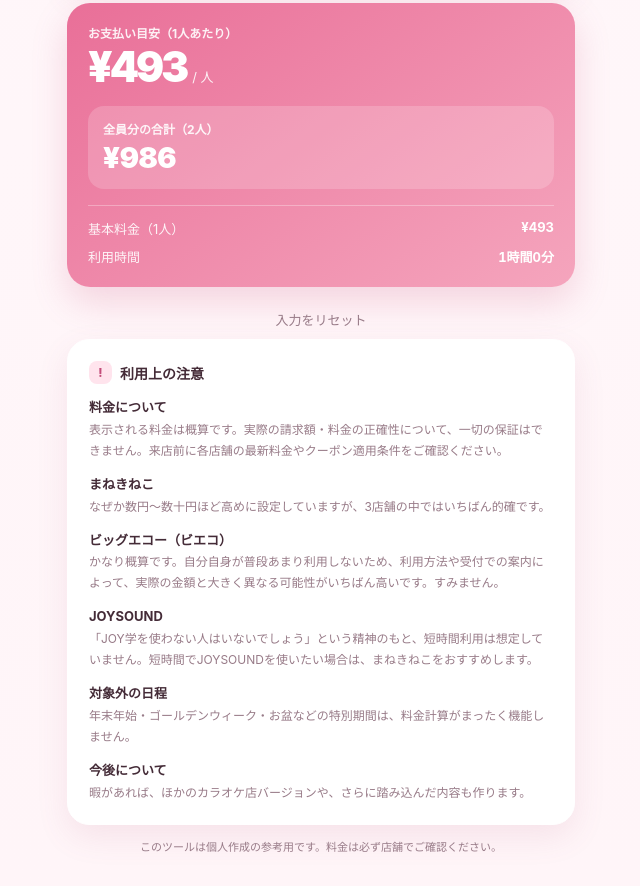
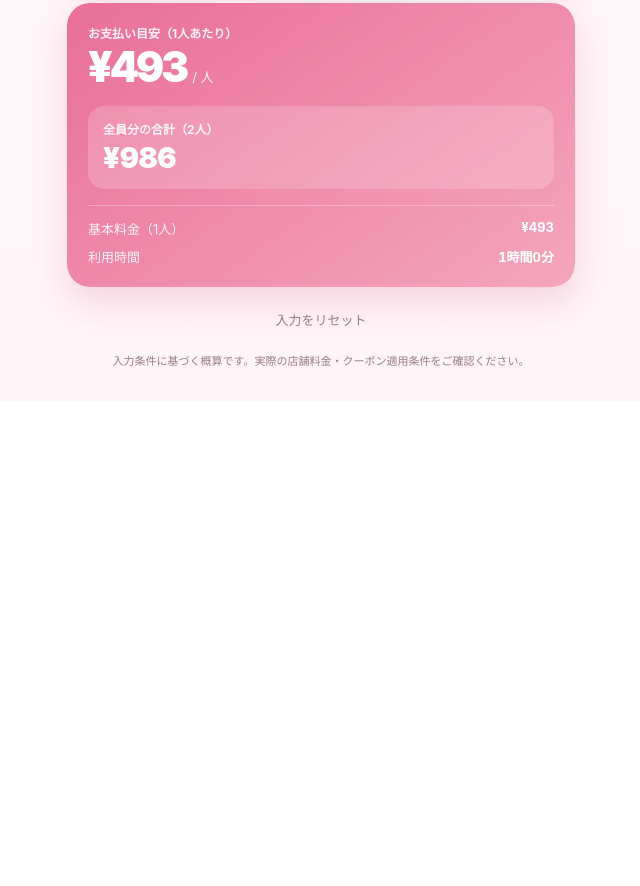
Before and after one commit to Attsuu2238/karaoke-calculator, a plain HTML site: page index.html in a window 1280 px wide. Shown: the part 895-1781 px from the top of the page, without its empty margins (319-959 px from the left). After the commit the page ends 1296 px from the top, so only its background shows below. Drawn offline with Linux system fonts and the light colour scheme.

Commit message:
Add files via upload

```diff
--- a/index.html
+++ b/index.html
@@ -11,7 +11,7 @@
 .wrap{max-width:540px;margin:0 auto;padding:20px 16px calc(30px + env(safe-area-inset-bottom))}header{padding:12px 4px 20px}.eyebrow{font-size:11px;letter-spacing:.14em;color:#c34d7a;font-weight:900}.title{font-size:28px;line-height:1.25;margin:7px 0 6px;font-weight:900;letter-spacing:-.04em}.sub{color:var(--muted);font-size:13px;margin:0}
 .panel{background:var(--card);border:1px solid #fff;border-radius:22px;padding:18px;margin:0 0 13px;box-shadow:var(--shadow)}.section-title{font-size:14px;font-weight:850;margin:0 0 12px;display:flex;align-items:center;gap:8px}.num{display:inline-grid;place-items:center;width:23px;height:23px;border-radius:8px;background:var(--accent2);color:#c34d7a;font-size:12px}
 .seg{display:grid;grid-template-columns:repeat(2,minmax(0,1fr));gap:8px}.seg.three{grid-template-columns:repeat(3,minmax(0,1fr))}.seg button,.coupon button{border:1.5px solid var(--line);background:#fff;border-radius:13px;padding:12px 7px;font-size:14px;font-weight:800;color:var(--muted);cursor:pointer;min-height:47px}.seg button.active,.coupon button.active{border-color:var(--accent);background:var(--accent2);color:#bd4e78}.hint{font-size:12px;color:var(--muted);margin:9px 2px 0;line-height:1.55}.people-row{display:flex;align-items:center;gap:12px}.people-row input,.time-row input{border:1.5px solid var(--line);border-radius:13px;padding:12px 10px;font-size:19px;font-weight:800;text-align:center;color:var(--ink);background:#fffafd;outline:none}.people-row input{width:120px}.time-row{display:grid;grid-template-columns:1fr auto 1fr auto;align-items:center;gap:8px}.time-row input{width:100%;min-width:0}.people-row input:focus,.time-row input:focus{border-color:var(--accent)}.unit{font-size:13px;color:var(--muted);font-weight:750}.coupon{display:grid;grid-template-columns:repeat(4,1fr);gap:7px}.coupon button{font-size:13px;padding:10px 2px}
-.result{background:linear-gradient(145deg,#e96f98,#f5a5bd);color:#fff;border-radius:23px;padding:21px;box-shadow:0 15px 35px rgba(205,91,132,.22);margin-top:16px}.result-label{font-size:12px;opacity:.9;font-weight:750}.amount{font-size:42px;font-weight:950;letter-spacing:-.04em;margin:5px 0 0;font-variant-numeric:tabular-nums}.per{font-size:13px;opacity:.9;margin-left:5px}.group-total{margin-top:14px;padding:14px 15px;border-radius:16px;background:rgba(255,255,255,.18)}.group-label{font-size:12px;opacity:.9;font-weight:750}.group-amount{font-size:29px;font-weight:950;margin-top:3px;font-variant-numeric:tabular-nums}.breakdown{margin-top:16px;padding-top:13px;border-top:1px solid rgba(255,255,255,.3);display:grid;gap:9px}.line{display:flex;justify-content:space-between;gap:12px;font-size:13px}.line span:first-child{opacity:.9}.line strong{font-variant-numeric:tabular-nums}.usage-notes{font-size:12px;line-height:1.75;color:var(--muted)}.usage-notes p{margin:0 0 12px}.usage-notes p:last-child{margin-bottom:0}.usage-notes strong{color:var(--ink);font-size:13px}.notice{background:#fff0f5;border:1px solid #f6cad9;color:#a64d70;padding:13px;border-radius:14px;font-size:13px;line-height:1.6}.reset{display:block;margin:13px auto 0;border:0;background:transparent;color:var(--muted);font-size:13px;padding:10px 18px;cursor:pointer}.note{font-size:11px;color:var(--muted);text-align:center;line-height:1.6;margin:14px 8px 0}.hidden{display:none!important}
+.result{background:linear-gradient(145deg,#e96f98,#f5a5bd);color:#fff;border-radius:23px;padding:21px;box-shadow:0 15px 35px rgba(205,91,132,.22);margin-top:16px}.result-label{font-size:12px;opacity:.9;font-weight:750}.amount{font-size:42px;font-weight:950;letter-spacing:-.04em;margin:5px 0 0;font-variant-numeric:tabular-nums}.per{font-size:13px;opacity:.9;margin-left:5px}.group-total{margin-top:14px;padding:14px 15px;border-radius:16px;background:rgba(255,255,255,.18)}.group-label{font-size:12px;opacity:.9;font-weight:750}.group-amount{font-size:29px;font-weight:950;margin-top:3px;font-variant-numeric:tabular-nums}.breakdown{margin-top:16px;padding-top:13px;border-top:1px solid rgba(255,255,255,.3);display:grid;gap:9px}.line{display:flex;justify-content:space-between;gap:12px;font-size:13px}.line span:first-child{opacity:.9}.line strong{font-variant-numeric:tabular-nums}.notice{background:#fff0f5;border:1px solid #f6cad9;color:#a64d70;padding:13px;border-radius:14px;font-size:13px;line-height:1.6}.reset{display:block;margin:13px auto 0;border:0;background:transparent;color:var(--muted);font-size:13px;padding:10px 18px;cursor:pointer}.note{font-size:11px;color:var(--muted);text-align:center;line-height:1.6;margin:14px 8px 0}.hidden{display:none!important}
 @media(min-width:500px){.wrap{padding-top:30px}.panel{padding:21px}}
 </style></head><body><main class="wrap">
 <header><div class="eyebrow">KARAOKE · PRICE TOOL</div><h1 class="title">カラオケ料金計算</h1><p class="sub">お店を選んで、1人あたり・全員分の料金を計算</p></header>
@@ -24,19 +24,7 @@
 <section class="panel hidden" id="drinkPanel"><h2 class="section-title"><span class="num">7</span>ドリンク</h2><div class="seg" id="drinkChoices"><button class="active" data-value="one" aria-pressed="true">ワンドリンク</button><button data-value="bar" aria-pressed="false">ドリンクバー</button></div><p class="hint">ワンドリンクは＋¥500。ドリンクバーは＋¥660です。</p></section>
 <div class="notice hidden" id="unknownNotice"></div>
 <section class="result" aria-live="polite"><div class="result-label">お支払い目安（1人あたり）</div><div><span class="amount" id="total">¥493</span><span class="per">/ 人</span></div><div class="group-total"><div class="group-label">全員分の合計（<span id="peopleLabel">2</span>人）</div><div class="group-amount" id="groupTotal">¥986</div></div><div class="breakdown" id="breakdown"></div></section>
-<button class="reset" id="reset" type="button">入力をリセット</button>
-<section class="panel" aria-labelledby="usageTitle">
-  <h2 class="section-title" id="usageTitle"><span class="num">!</span>利用上の注意</h2>
-  <div class="usage-notes">
-    <p><strong>料金について</strong><br>表示される料金は概算です。実際の請求額・料金の正確性について、一切の保証はできません。来店前に各店舗の最新料金やクーポン適用条件をご確認ください。</p>
-    <p><strong>まねきねこ</strong><br>なぜか数円〜数十円ほど高めに設定していますが、3店舗の中ではいちばん的確です。</p>
-    <p><strong>ビッグエコー（ビエコ）</strong><br>かなり概算です。自分自身が普段あまり利用しないため、利用方法や受付での案内によって、実際の金額と大きく異なる可能性がいちばん高いです。すみません。</p>
-    <p><strong>JOYSOUND</strong><br>「JOY学を使わない人はいないでしょう」という精神のもと、短時間利用は想定していません。短時間でJOYSOUNDを使いたい場合は、まねきねこをおすすめします。</p>
-    <p><strong>対象外の日程</strong><br>年末年始・ゴールデンウィーク・お盆などの特別期間は、料金計算がまったく機能しません。</p>
-    <p><strong>今後について</strong><br>暇があれば、ほかのカラオケ店バージョンや、さらに踏み込んだ内容も作ります。</p>
-  </div>
-</section>
-<p class="note">このツールは個人作成の参考用です。料金は必ず店舗でご確認ください。</p>
+<button class="reset" id="reset" type="button">入力をリセット</button><p class="note">入力条件に基づく概算です。実際の店舗料金・クーポン適用条件をご確認ください。</p>
 </main><script>
 const state={shop:'maneki',day:'weekday',companion:'yes',coupon:0,drink:'one'};const $=id=>document.getElementById(id);
 function setGroup(id,key,value){state[key]=value;document.querySelectorAll(`#${id} button`).forEach(b=>{const on=b.dataset.value===String(value);b.classList.toggle('active',on);b.setAttribute('aria-pressed',String(on));});render();}
```
Also changed, not shown: sw.js (+1 -14 lines), icon-192.png, icon-512.png, manifest.webmanifest.
